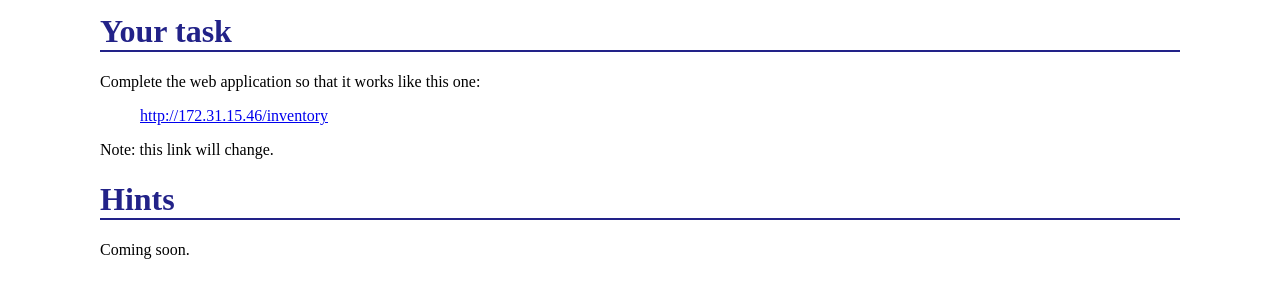
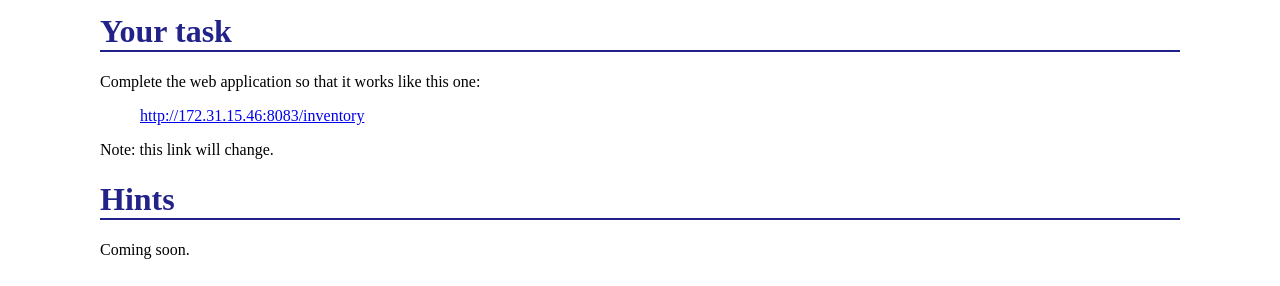
Before and after one commit to ycpcs/cs496-spring2014, a Jekyll site: the page built from assign/assign04.md, in a window 1280 px wide. Shown: the part 189-475 px from the top of the page. Built offline with Jekyll 4.4.1, drawn with Linux system fonts in a browser that asks for light colours; Markdown is read by kramdown in place of the engine named in the settings; part of the change alters nothing that is shown.

Commit message:
port number

```diff
--- a/assign/assign04.md
+++ b/assign/assign04.md
@@ -11,7 +11,7 @@ Download [CS496\_Assign04.zip](CS496_Assign04.zip) and import it into Eclipse.
 
 Complete the web application so that it works like this one:
 
-> [http://172.31.15.46/inventory](http://172.31.15.46/inventory)
+> [http://172.31.15.46:8083/inventory](http://172.31.15.46:8083/inventory)
 
 Note: this link will change.
 
```
